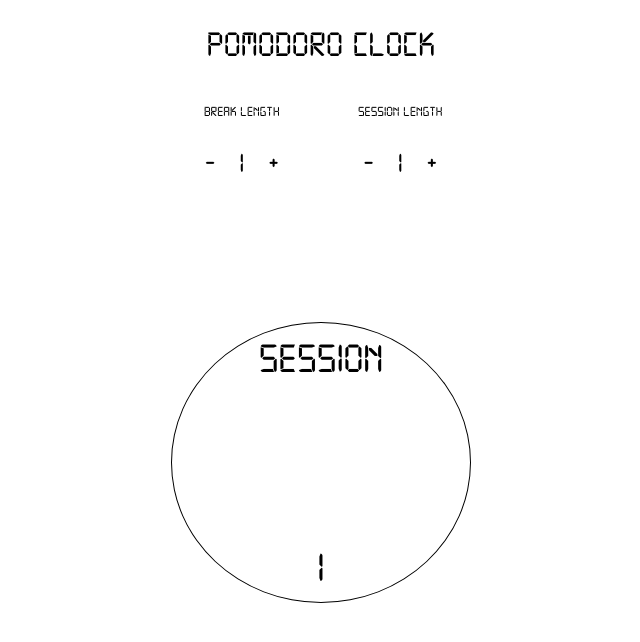
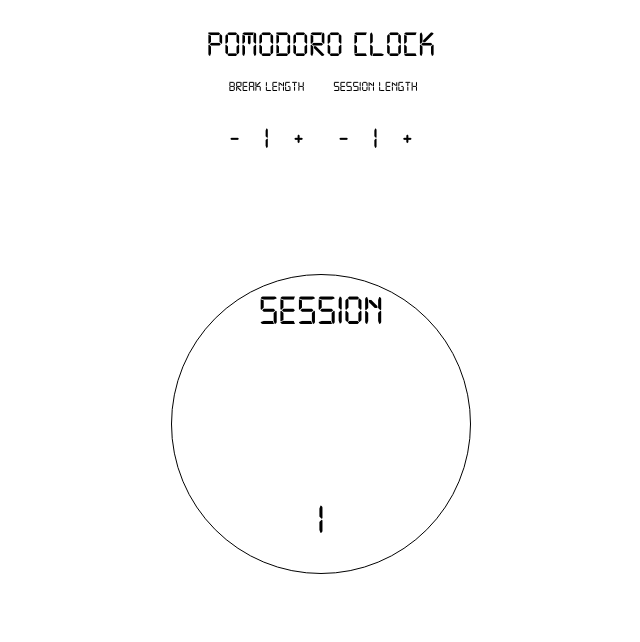
Before and after one commit to Duonghailee/Pomodoro_clock, a plain HTML site: page index.html in a window 1280 px wide. Shown: the whole page, without its empty margins (319-959 px from the left). Drawn offline with nearby package versions, Linux system fonts and the light colour scheme.

Commit message:
remove some distance to fix codepen environment

```diff
--- a/style.css
+++ b/style.css
@@ -26,13 +26,13 @@ button {
 .break,
 .session {
     display: inline-block;
-    margin: 30px;
+    margin: 5px;
 }
 
-.bottom-text {
-    width: 100%;
-    margin-top: 50%;
-    text-align: center;
+#session,
+#break {
+    font-size: 30px;
+    padding-top: 10%;
 }
 
 .clock {
@@ -42,13 +42,14 @@ button {
     display: table;
     border-radius: 50%;
     width: 300px;
+    height: 300px;
     font-size: 300%;
     text-align: center;
     z-index: 1;
     border: 1px solid #000000;
 }
 
-#break-clock {
+#break-clock-frame {
     display: none;
 }
 
@@ -63,3 +64,9 @@ button {
     height: 100%;
     border-radius: 50%;
 }
+
+.bottom-text {
+    width: 100%;
+    margin-top: 50%;
+    text-align: center;
+}
```
